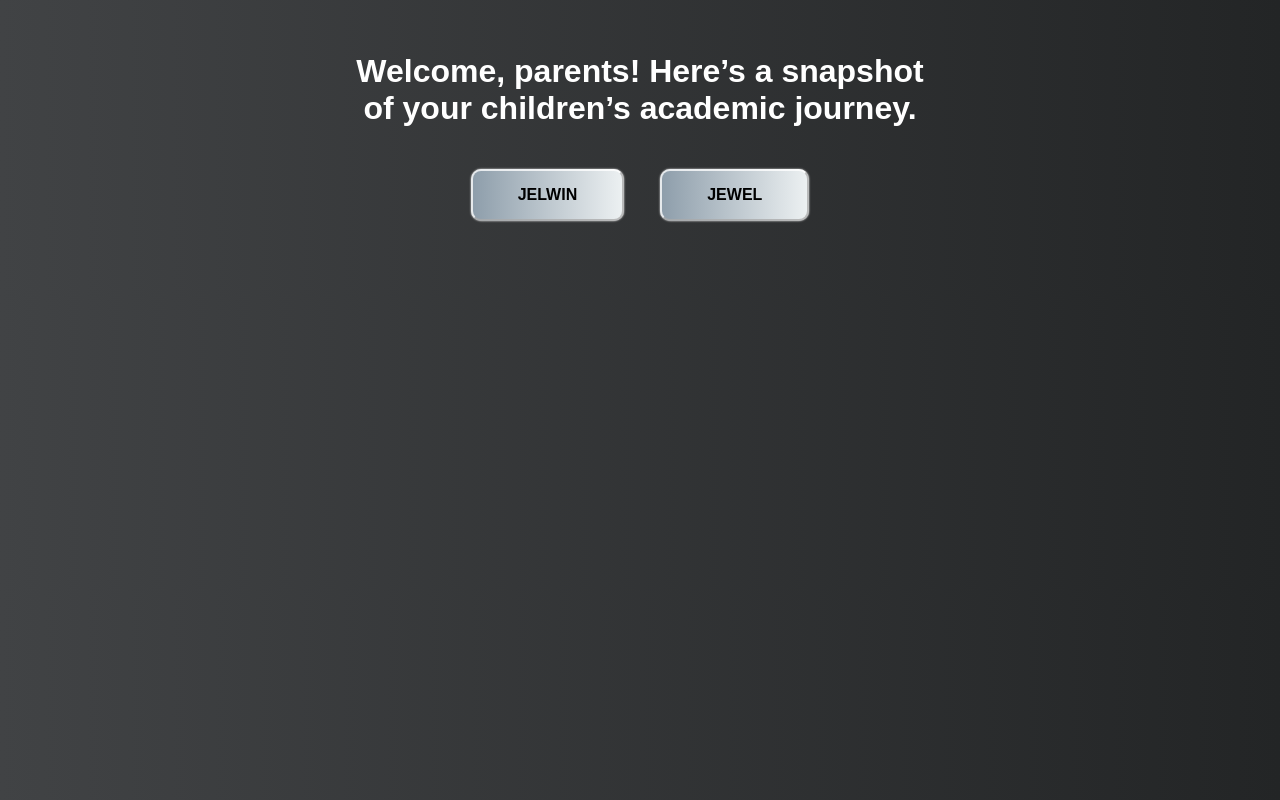
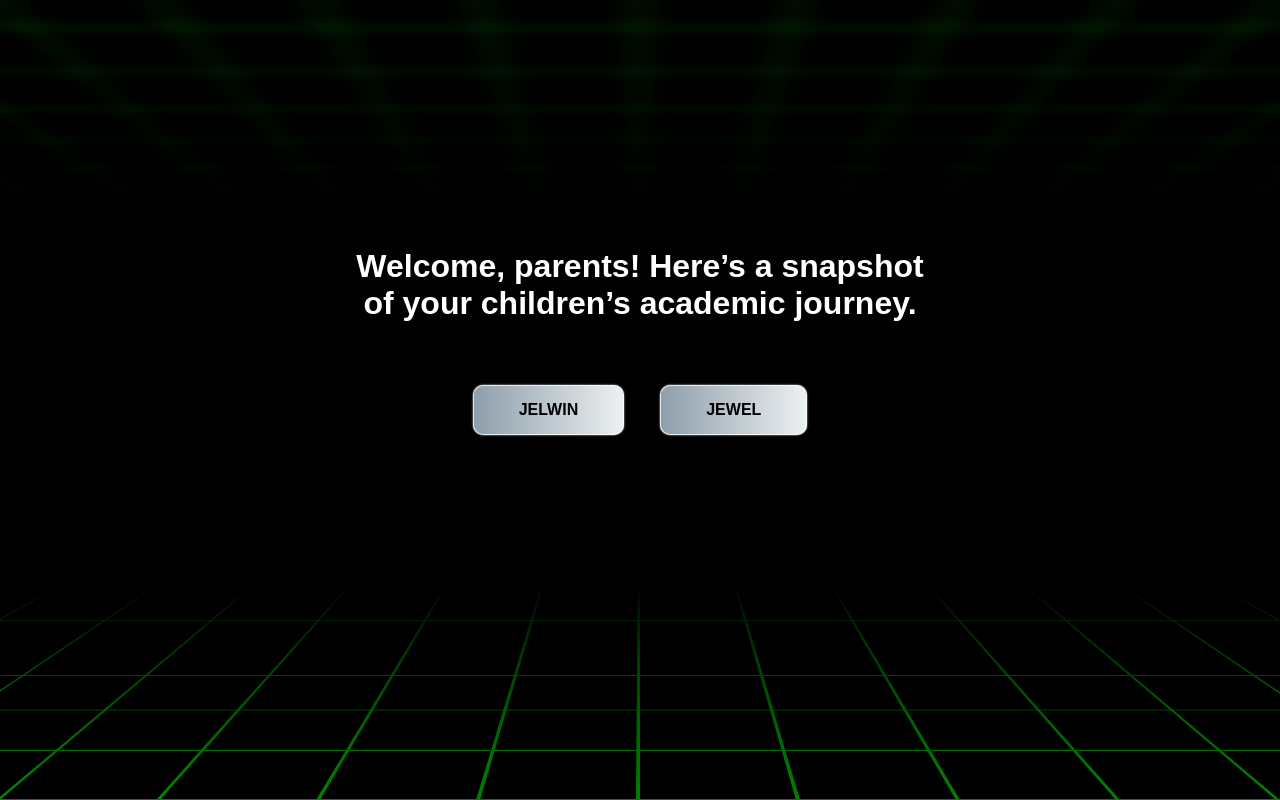
Before and after one commit to lakshmikjyothy/Progress-Tracker, a plain HTML site: page index.html in a window 1280 px wide. Drawn offline with Linux system fonts and the light colour scheme.

Commit message:
Update style.css

```diff
--- a/style.css
+++ b/style.css
@@ -1,12 +1,15 @@
+@import url('https://fonts.googleapis.com/css2?family=Share+Tech+Mono&display=swap');
+
+html{
+  overflow-y: scroll;
+}
+
 body {
   font-family: Arial, sans-serif;
   margin: 0;
   padding: 2rem;
-    background: #232526;  /* fallback for old browsers */
-    background: -webkit-linear-gradient(to right, #414345, #232526);  /* Chrome 10-25, Safari 5.1-6 */
-    background: linear-gradient(to right, #414345, #232526);
-                            /* W3C, IE 10+/ Edge, Firefox 16+, Chrome 26+, Opera 12+, Safari 7+ */
-
+  /* background: linear-gradient(to right, #414345, #232526); */
+  background-color: black;
 }
 
 h1, h2, h3 {
@@ -14,22 +17,62 @@ body {
   color: white;
 }
 
-  .buttons {
+/* Initially center hero + buttons */
+.hero {
+  min-height: 80vh;
   display: flex;
+  flex-direction: column;
   justify-content: center;
-    gap: 1rem;
-    margin: 2rem 0;
+  align-items: center;
+  text-align: center;
+  transition: opacity 0.5s ease;
 }
+
 
 .content {
   max-width: 600px;
   margin: auto;
 }
 
+.buttons {
+  display: flex;
+  justify-content: center;
+  gap: 1rem;
+  margin:2rem 0;
+}
+
+button {
+  padding: 0.5rem 1rem;
+  font-size: 1rem;
+  cursor: grab;
+}
+
+.btn-grad {
+  background-image: linear-gradient(to right, #8e9eab 0%, #eef2f3 51%, #8e9eab 100%);
+  margin: 10px;
+  padding: 15px 45px;
+  text-align: center;
+  text-transform: uppercase;
+  transition: 0.5s;
+  background-size: 200% auto;
+  color: black;
+  box-shadow: 0 0 2px #eee;
+  border-radius: 10px;
+  display: block;
+  font-weight: bold;
+  border: 1px solid rgba(255, 255, 255, 0.778);
+}
+
+.btn-grad:hover {
+  background-position: right center;
+  color: rgb(77, 77, 77);
+  text-decoration: none;
+}
+
+
 .subject {
-    /* From https://css.glass */
   background: rgba(255, 255, 255, 0.2);
-    border-radius: 16px;
+  border-radius: 8px;
   box-shadow: 0 4px 30px rgba(0, 0, 0, 0.1);
   backdrop-filter: blur(5px);
   -webkit-backdrop-filter: blur(5px);
@@ -37,7 +80,6 @@ body {
   border: 1px solid rgba(255, 255, 255, 0.3);
   padding: 1rem;
   margin-bottom: 1rem;
-    border-radius: 8px;
 }
 
 .progress-container {
@@ -52,17 +94,17 @@ body {
 }
 
 .progress-fill {
-    position: relative; /* Needed for ::before */
+  position: relative;
   height: 100%;
   background: linear-gradient(
     135deg,
-      #4caf50 25%,
-      #66bb6a 25%,
-      #66bb6a 50%,
-      #4caf50 50%,
-      #4caf50 75%,
-      #66bb6a 75%,
-      #66bb6a 100%
+    #007BFF 25%,
+    #339BFF 25%,
+    #339BFF 50%,
+    #007BFF 50%,
+    #007BFF 75%,
+    #339BFF 75%,
+    #339BFF 100%
   );
   background-size: 40px 40px;
   animation: flow 1s linear infinite;
@@ -72,59 +114,109 @@ body {
   overflow: hidden;
 }
 
-
 @keyframes flow {
   0% { background-position: 0 0; }
   100% { background-position: 40px 0; }
 }
 
-  /* Reveal effect overlay for progress-fill */
 .progress-fill::before {
   content: "";
   position: absolute;
   inset: 0 100% 0 0;
   background: inherit;
   border-radius: inherit;
-    animation: slideReveal 2s forwards;
 }
 
-  /* Only animate when class .reveal is added */
 .progress-fill.reveal::before {
   animation: slideReveal 2s forwards;
 }
 
-  /* Keyframes for reveal */
 @keyframes slideReveal {
   100% {
     inset: 0;
   }
 }
 
-  button {
-    padding: 0.5rem 1rem;
-    font-size: 1rem;
-    cursor: pointer;
-
+/* Cyber Grid Background */
+.grid-container {
+  --grid: 10rem;
+  width: 100%;
+  height: 100%;
+  position: fixed;
+  overflow: hidden;
+  top: 0;
+  left: 0;
+  transform-style: preserve-3d;
+  perspective: 100rem;
+  animation: rotate 100s linear infinite forwards;
+  z-index: -1;
 }
 
-   .btn-grad {background-image: linear-gradient(to right, #8e9eab 0%, #eef2f3  51%, #8e9eab  100%)}
-   .btn-grad {
-      margin: 10px;
-      padding: 15px 45px;
-      text-align: center;
-      text-transform: uppercase;
-      transition: 0.5s;
-      background-size: 200% auto;
-      color: black;
-      box-shadow: 0 0 2px #eee;
-      border-radius: 10px;
-      display: block;
-      font-weight: bold;
-      border-color: rgba(255, 255, 255, 0.778);
+.grid-container .plane {
+  --dir: 1;
+  width: 300%;
+  height: 150%;
+  min-height: 70rem;
+  position: absolute;
+  bottom: 0;
+  transform-style: preserve-3d;
+  transform-origin: bottom center;
+  transform: translateX(-50%) rotateX(85deg);
 }
 
-    .btn-grad:hover {
-      background-position: right center; /* change the direction of the change here */
-      color: rgb(77, 77, 77);
-      text-decoration: none;
+.grid-container .plane:last-child {
+  --dir: -1;
+  top: 0;
+  transform-origin: top center;
+  transform: translateX(-50%) rotateX(-85deg);
 }
+
+.grid-container .plane:last-child > *::after {
+  background-image: linear-gradient(to top, rgba(0, 0, 0, 255) var(--grid), rgba(0, 0, 0, 0));
+}
+
+.grid-container .plane > * {
+  transform-style: preserve-3d;
+  height: 100%;
+  width: 100%;
+  position: absolute;
+}
+
+.grid-container .plane > *::before,
+.grid-container .plane > *::after {
+  content: '';
+  display: block;
+  position: absolute;
+  width: 100%;
+  height: 100%;
+  top: 0;
+  left: 0;
+}
+
+.grid-container .plane > *::before {
+  background-image:
+    repeating-linear-gradient(to left, green, green 4px, transparent 4px, transparent var(--grid)),
+    repeating-linear-gradient(to bottom, green, green 4px, transparent 4px, transparent var(--grid));
+  animation: move 1s linear infinite forwards;
+}
+
+.grid-container .plane > *::after {
+  background-image: linear-gradient(to bottom, rgba(0, 0, 0, 255) var(--grid), rgba(0, 0, 0, 0));
+  z-index: 1;
+  transform: translateZ(1px);
+}
+
+.grid-container .glow {
+  filter: blur(1rem);
+  z-index: 1;
+  mix-blend-mode: plus-lighter;
+}
+
+@keyframes move {
+  from { transform: translateY(0px); }
+  to { transform: translateY(calc(var(--grid) * var(--dir))); }
+}
+
+input[type="checkbox"]:checked {
+  accent-color: #007BFF; /* Bright blue */
+}
```
Lines whose indentation alone changed are shown as unchanged.
